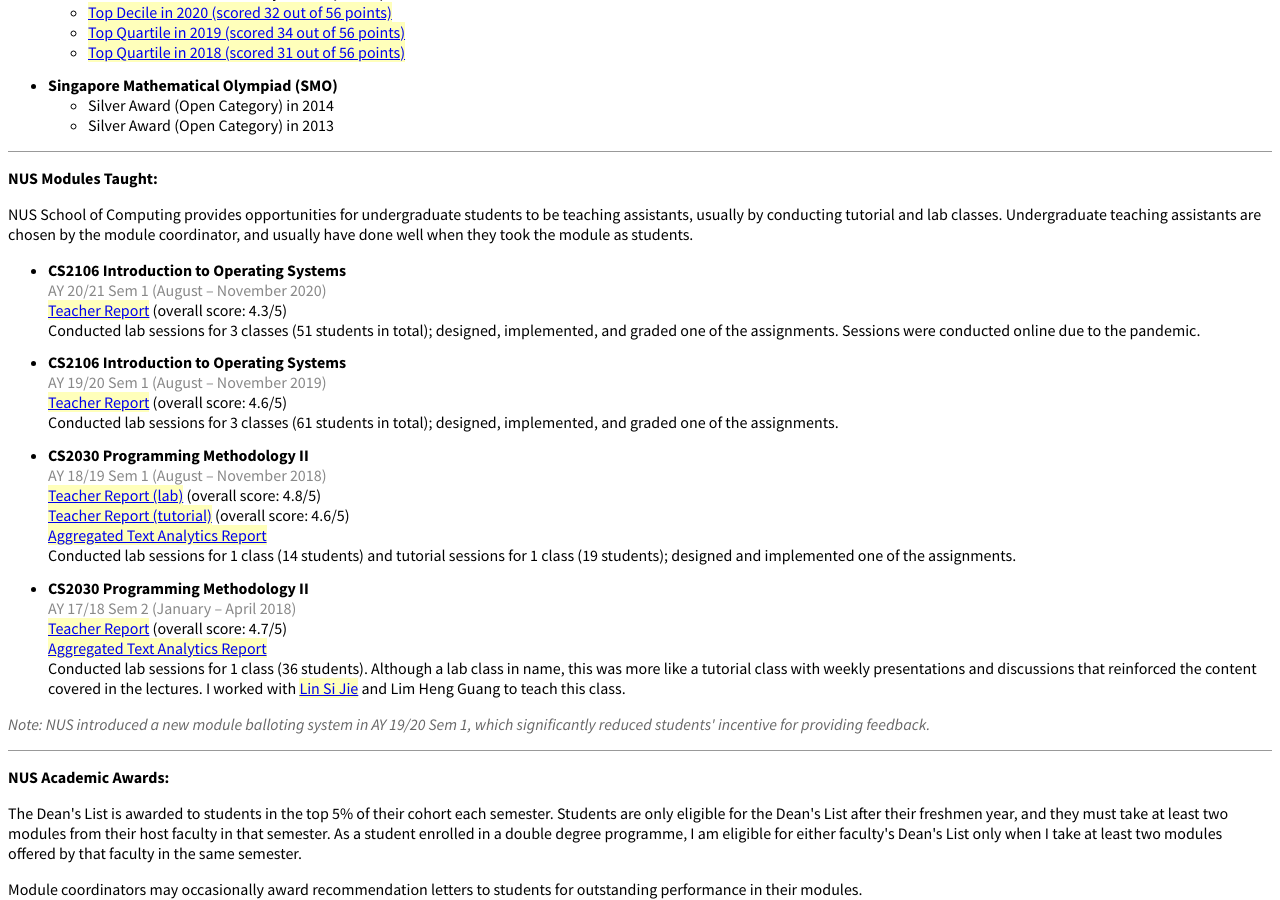
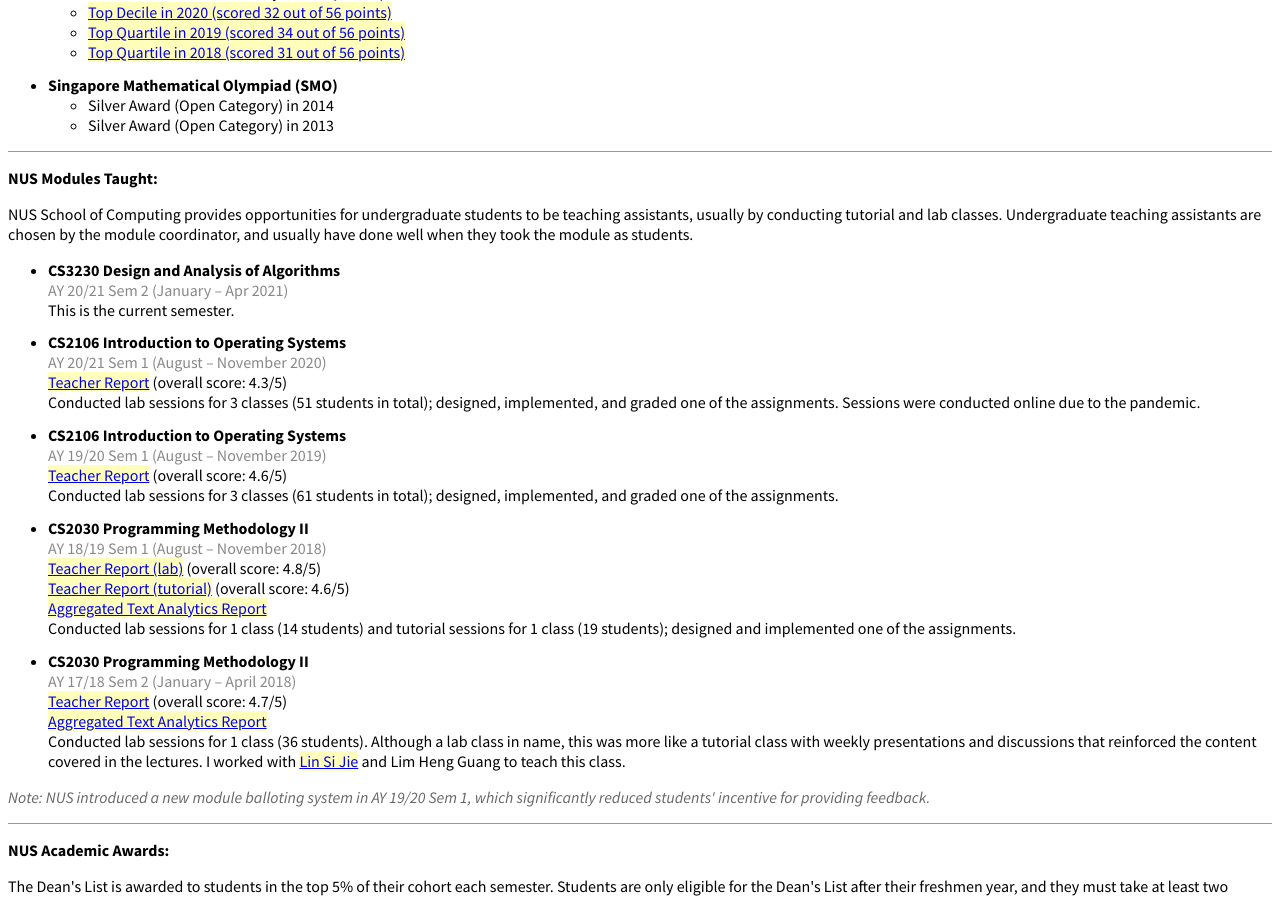
Before and after one commit to btzy/homepage, a Jekyll site: the page built from index.html, in a window 1280 px wide and 900 px high, scrolled down 2415 px. Built offline with Jekyll 4.4.1, drawn with Linux system fonts in a browser that asks for light colours.

Commit message:
Add AY2021 Sem 2 teaching

```diff
--- a/index.html
+++ b/index.html
@@ -195,6 +195,12 @@
 <ul class="detailedlist">
 
 <li>
+<div class="header">CS3230 Design and Analysis of Algorithms</div>
+<div class="date">AY 20/21 Sem 2 (January &ndash; Apr 2021)</div>
+<div class="content">This is the current semester.</div>
+</li>
+
+<li>
 <div class="header">CS2106 Introduction to Operating Systems</div>
 <div class="date">AY 20/21 Sem 1 (August &ndash; November 2020)</div>
 <div class="link"><a href="teaching/teacher_report_2021_sem1_CS2106_lab.pdf">Teacher Report</a> (overall score: 4.3/5)</div>
```
